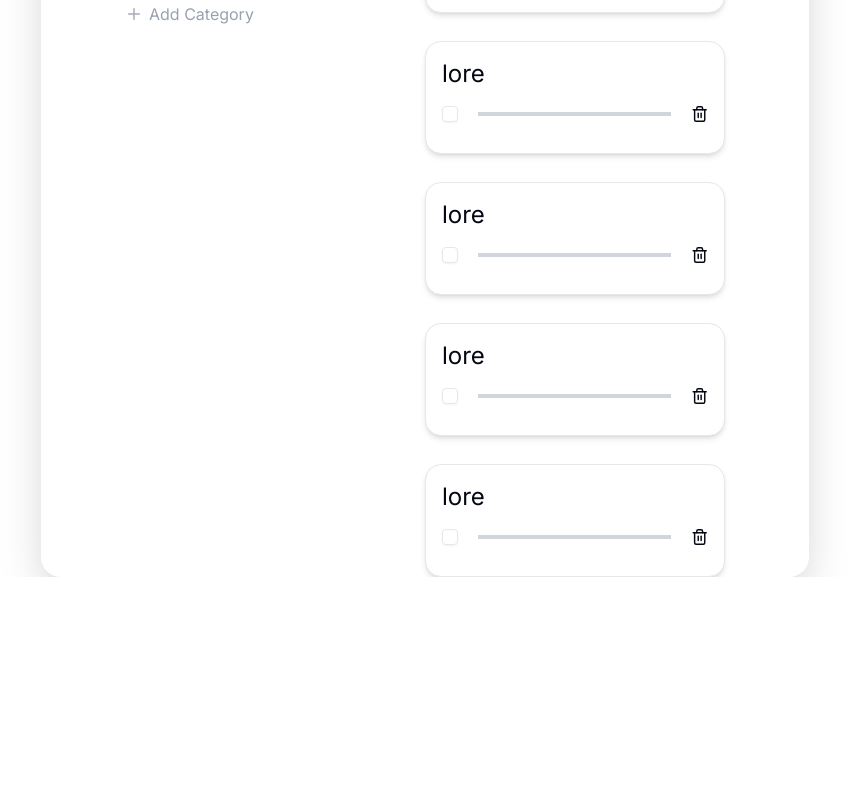
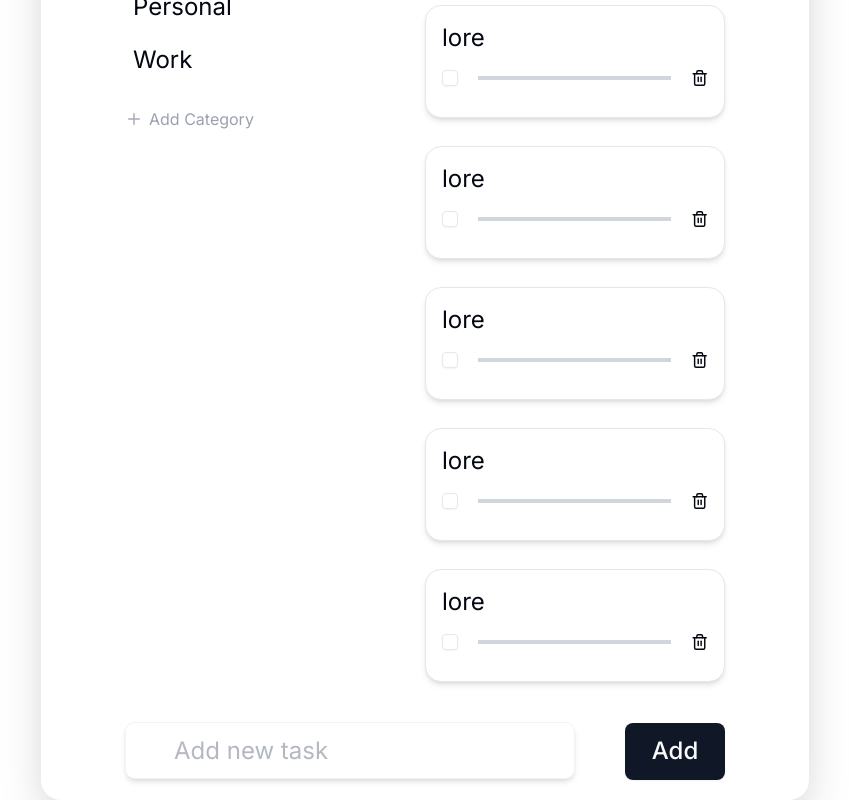
Before and after one commit to Whatislovetrade/todo-app, a React (Vite) app: page / in a window 1280 px wide. Shown: the part 329-1129 px from the top of the page, without its empty margins (215-1064 px from the left). Before the commit the page ends 906 px from the top, so only its background shows below. Built offline with nearby package versions, Linux system fonts and the light colour scheme.

Commit message:
Доделал верстку

```diff
--- a/src/App.jsx
+++ b/src/App.jsx
@@ -3,20 +3,23 @@ import SearchTasks from "./components/SearchTask";
 import Category from "./components/Category";
 import Filter from "./components/Filter/Filter";
 import TaskList from "./components/TaskList/TaskList";
+import AddTask from "./components/AddTask/AddTask";
 
 function App() {
   return (
-    <div className="flex justify-center items-center min-w-screen h-screen">
+    <div className="flex justify-center items-center min-w-screen h-full">
       <div className="todo-app bg-white dark:bg-gray-900 dark:shadow-neutral-800 w-3xl min-h-screen rounded-[20px] shadow-2xl">
         <TodoHeader />
-        <SearchTasks />
+        <SearchTasks searchIcon={true} />
         <div className="todo-content w-[600px] mx-auto grid grid-cols-2 justify-center mt-[50px]">
-            <Category />
+          <Category />
           <div className="todo-tasks">
             <Filter />
             <TaskList />
           </div>
+          <AddTask />
         </div>
+
       </div>
     </div>
   );
--- /dev/null
+++ b/src/components/AddTask/AddTask.jsx
@@ -0,0 +1,32 @@
+import { Input } from "../ui/input";
+import { Button } from "../ui/button";
+
+function AddTask() {
+  return (
+    <div className="todo-add grid col-span-2 grid-cols-2 justify-items-end items-baseline mb-5">
+        <Input className="
+        border
+        border-solid
+        border-gray-200/50
+        rounded-[10px]
+        h-[57px]
+        shadow-md
+        placeholder: text-gray-500
+        text-[24px]
+        font-normal
+        pl-12
+        py-2
+        dark:shadow-neutral-800
+        outline-0
+        focus:text-black
+        dark:focus:text-white
+        w-[450px]
+        "
+        placeholder="Add new task"
+        />
+        <Button className="w-[100px] h-[57px] text-2xl cursor-pointer z-10">Add</Button>
+    </div>
+  )
+}
+
+export default AddTask
--- a/src/components/Filter/Filter.jsx
+++ b/src/components/Filter/Filter.jsx
@@ -4,7 +4,7 @@ import { ToggleGroupItem } from "@radix-ui/react-toggle-group";
 const Filter = () => {
   return (
     <div className="todo-filter">
-        <ToggleGroup className="flex justify-between text-center bg-white" type="single">
+        <ToggleGroup className="flex justify-between text-center bg-white dark:bg-zinc-900" type="single">
             <ToggleGroupItem className="border hover:bg-gray-50 dark:bg-zinc-900 bg-gray-100 p-2.5 rounded-l-lg w-[82px] text-[18px] cursor-pointer shadow-lg" value="all">All</ToggleGroupItem>
             <ToggleGroupItem className="border hover:bg-gray-50 dark:bg-zinc-900 p-2.5 border-r-0 border-l-0 w-[124px] text-[18px] cursor-pointer shadow-lg" value="active">Active</ToggleGroupItem>
             <ToggleGroupItem className="border hover:bg-gray-50 dark:bg-zinc-900 p-2.5 rounded-r-lg w-[155px] text-[18px] cursor-pointer shadow-lg" value="completed">Completed</ToggleGroupItem>
--- a/src/components/SearchTask/index.jsx
+++ b/src/components/SearchTask/index.jsx
@@ -1,9 +1,9 @@
 import { Input } from "../ui/input"
 
-const SearchTasks = () => {
+const SearchTasks = ({ searchIcon }) => {
   return (
     <Input
-        className="
+      className="
             input-task
             border
             border-solid
@@ -22,9 +22,10 @@ const SearchTasks = () => {
             focus:text-black
             dark:focus:text-white
         "
-        type="text"
-        name="search"
-        placeholder="Search tasks"
+      type="text"
+      name="search"
+      placeholder="Search tasks"
+      searchIcon={searchIcon}
   />
   )
 }
--- a/src/components/ui/input.jsx
+++ b/src/components/ui/input.jsx
@@ -5,12 +5,15 @@ import { Search } from "lucide-react";
 
 function Input({
   className,
-  type,
+  type = "text",
+  searchIcon = false,
   ...props
 }) {
   return (
     <div className="relative block mx-auto w-[600px] mt-10">
-      <Search className="todo-icon absolute left-3 top-1/2 h-[25px] w-[25px] -translate-y-1/2 text-gray-300 pointer-events-none" />
+        {searchIcon && (
+        <Search className="todo-icon absolute left-3 top-1/2 h-[25px] w-[25px] -translate-y-1/2 text-gray-300 pointer-events-none" />
+      )}
       <input
         type={type}
         data-slot="input"
```
